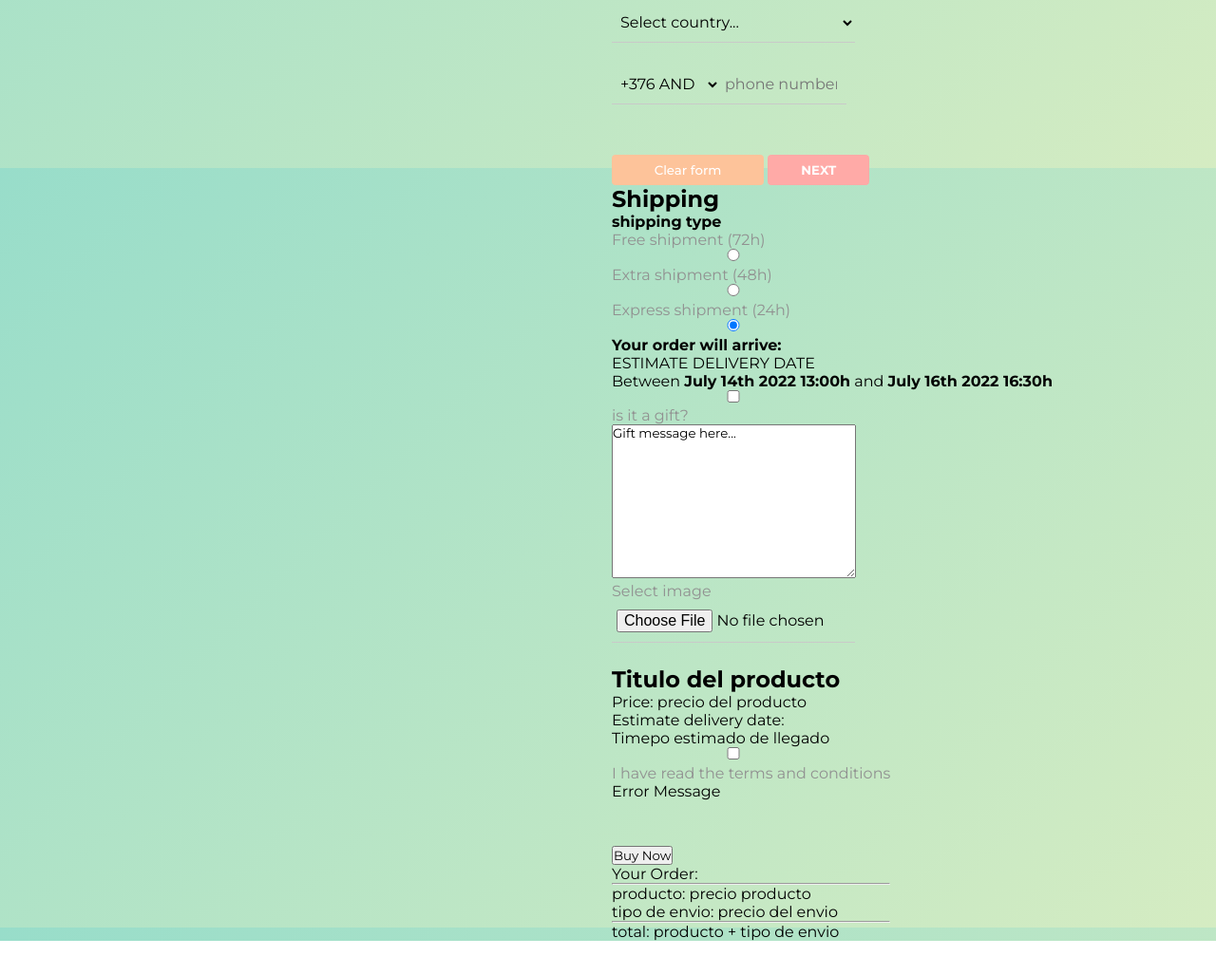
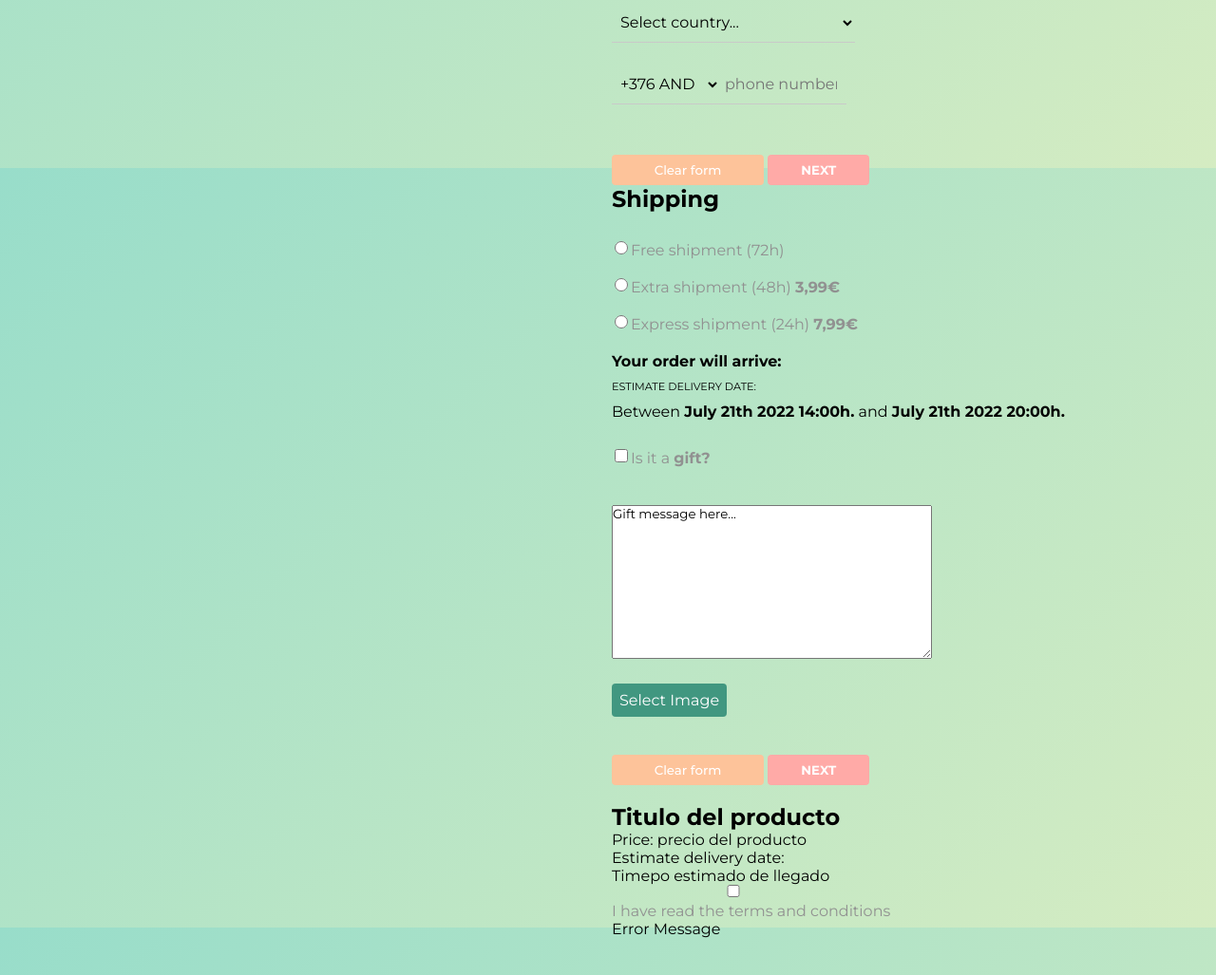
Before and after one commit to alejandroaperez1994g/js-shopping-wizard, a plain HTML site: page index.html in a window 1280 px wide. Shown: the part 1423-2450 px from the top of the page at 95% size. Before the commit the page ends 2414 px from the top, so only its background shows below. Drawn offline with Linux system fonts and the light colour scheme.

Commit message:
change shipping form

```diff
--- a/index.html
+++ b/index.html
@@ -51,7 +51,7 @@
         </div>
 
         <div class="wrapper">
-            <section class="main_product_left">
+            <section class="main_product_left hidden">
                 <div class="main_product_left_products">
                     <img src="./assests/images/info01.webp" alt="" />
                     <img src="./assests/images/info02.jpg" alt="" />
@@ -61,7 +61,7 @@
                 <div class="main_product_left_product"></div>
             </section>
             <section class="main_product_right">
-                <div class="product_information">
+                <div class="product_information hidden">
                     <h1 class="title">Ramune</h1>
                     <p class="title_description">Pineapple Flavor</p>
                     <div class="products_flavors">
@@ -151,37 +151,48 @@
                         <button class="btn-next" type="button">NEXT</button>
                     </form>
                 </section>
-                <div class="shipping hidden">
-                    <form action="">
-                        <h2>Shipping</h2>
-                        <p><b>shipping type</b></p>
-                        <div>
+                <section class="shipping-form">
+                    <h2>Shipping</h2>
+                    <p></p>
+                    <form>
+                        <article class="shipping-free">
+                            <input type="radio" id="free" name="shipment" />
                             <label for="free">Free shipment (72h)</label>
-                            <input type="radio" id="free" name="shipping" value="free" checked>
-                        </div>
-                        <div>
-                            <label for="extra">Extra shipment (48h)</label>
-                            <input type="radio" id="extra" name="shipping" value="extra" checked>
-                        </div>
-                        <div>
-                            <label for="express">Express shipment (24h)</label>
-                            <input type="radio" id="express" name="shipping" value="express" checked>
-                        </div>
+                        </article>
 
-                        <p>
-                            <b>Your order will arrive:</b><br />
-                            <span class="capital-text">ESTIMATE DELIVERY DATE</span><br />
-                            Between <b>July 14th 2022 13:00h</b> and
-                            <b>July 16th 2022 16:30h</b>
-                        </p>
-                        <input type="checkbox" name="gift" id="gift" />
-                        <label for="html">is it a gift?</label><br />
-                        <textarea name="gift-message" id="gift-message" cols="30"
-                            rows="10">Gift message here...</textarea><br />
-                        <label for="image">Select image</label><br />
-                        <input name="image" id="image" type="file" />
+                        <article class="shipping-free">
+                            <input type="radio" id="uname" name="shipment" />
+                            <label for="extra">Extra shipment (48h) <b> 3,99€</b></label>
+                        </article>
+
+                        <article class="shipping-free">
+                            <input type="radio" id="uname" name="shipment" />
+                            <label for="username">Express shipment (24h) <b>7,99€</b></label>
+                        </article>
+
+                        <p class="shipping-paraf"><b>Your order will arrive:</b></p>
+
+                        <p class="small-cap shipping-paraf">ESTIMATE DELIVERY DATE:</p>
+
+                        <p class="shipping-paraf">Between <b>July 21th 2022 14:00h.</b> and <b>July 21th 2022 20:00h.</b></p>
+
+                        <article class="shipping-free gift-check">
+                            <input type="checkbox" id="gift-check" />
+                            <label for="gift-check">Is it a <b>gift?</b></label>
+                        </article>
+
+                        <textarea class="gift-message" name="gift-message" id="gift-message" cols="40" rows="10">Gift message here...</textarea><br>
+
+                        <article class="select-image">
+                            <label for="image">Select Image</label>
+                            <input name="image" id="image" type="file" />
+                        </article>
+
+                        <button class="btn-reset" type="reset">Clear form</button>
+                        <button class="btn-next" type="button">NEXT</button>
+
                     </form>
-                </div>
+                </section>
 
                 <div class="finish hidden">
                     <section>
```
